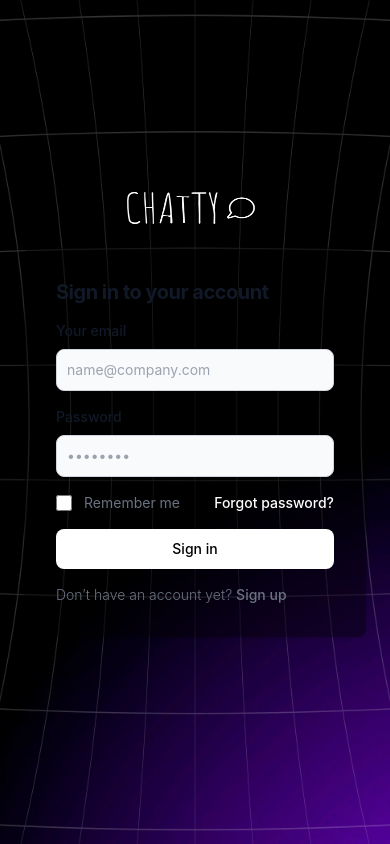
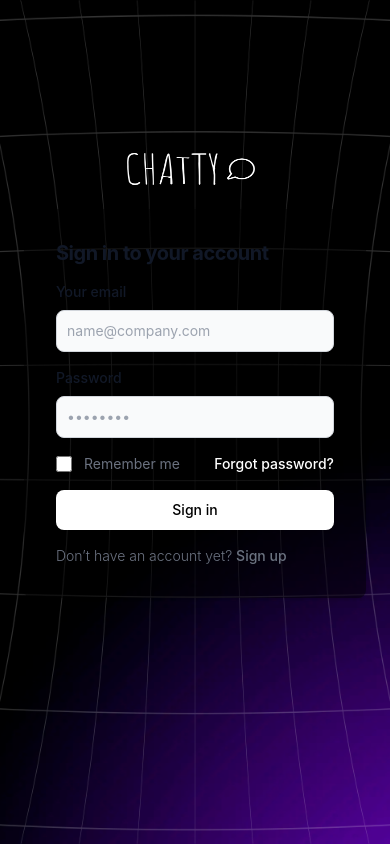
Before and after one commit to sugata2002/chatty, an Angular app: page /login in a window 390 px wide. Built offline with nearby package versions, Linux system fonts and the light colour scheme.

Commit message:
some minor ui change

```diff
--- a/src/app/login/login.component.html
+++ b/src/app/login/login.component.html
@@ -1,12 +1,12 @@
 <div class="firstdiv min-h-screen bg-no-repeat sm:bg-center bg-cover">
     <div class="seconddiv min-h-screen bg-no-repeat sm:bg-center bg-cover">
-        <section class=" sm:pt-[41%] lg:pt-0 sm:overflow-y-hidden">
+        <section class=" sm:pt-[31%] lg:pt-0">
             <div class="flex flex-col items-center justify-center px-6 py-8 mx-auto md:h-screen lg:py-0">
                 <a href="#" class="flex items-center mb-6 text-2xl font-semibold text-gray-900 dark:text-white">
                     <img class=" w-32 h-8 mr-2" src="../../assets/chatty-high-resolution-logo-white-transparent.png" alt="logo">
 
                 </a>
-                <div class="w-full bg-black bg-opacity-40 rounded-lg shadow dark:border md:mt-0 sm:max-w-md xl:p-0 ">
+                <div class="w-full bg-black bg-opacity-50 rounded-lg shadow dark:border md:mt-0 sm:max-w-md xl:p-0 ">
                     <div class="p-6 space-y-4 md:space-y-6 sm:p-8">
                         <h1 class="text-xl font-bold leading-tight tracking-tight text-gray-900 md:text-2xl dark:text-white">
                             Sign in to your account
--- a/src/app/sign-up/sign-up.component.html
+++ b/src/app/sign-up/sign-up.component.html
@@ -1,6 +1,6 @@
 <div class="firstdiv min-h-screen bg-no-repeat sm:bg-center bg-cover">
     <div class="seconddiv min-h-screen bg-no-repeat sm:bg-center bg-cover">
-        <section class="sm:pt-[1%] lg:pt-0 sm:overflow-y-hidden">
+        <section class="sm:pt-[19%] lg:pt-0 sm:overflow-y-hidden">
             <div class="flex flex-col items-center justify-center px-6 py-8 mx-auto md:h-screen lg:py-0">
                 <a href="#" class="flex items-center mb-6 text-2xl font-semibold text-gray-900 dark:text-white">
                     <img class="w-36 h-8 mr-2" src="../../assets/chatty-high-resolution-logo-white-transparent.png" alt="logo">
```
